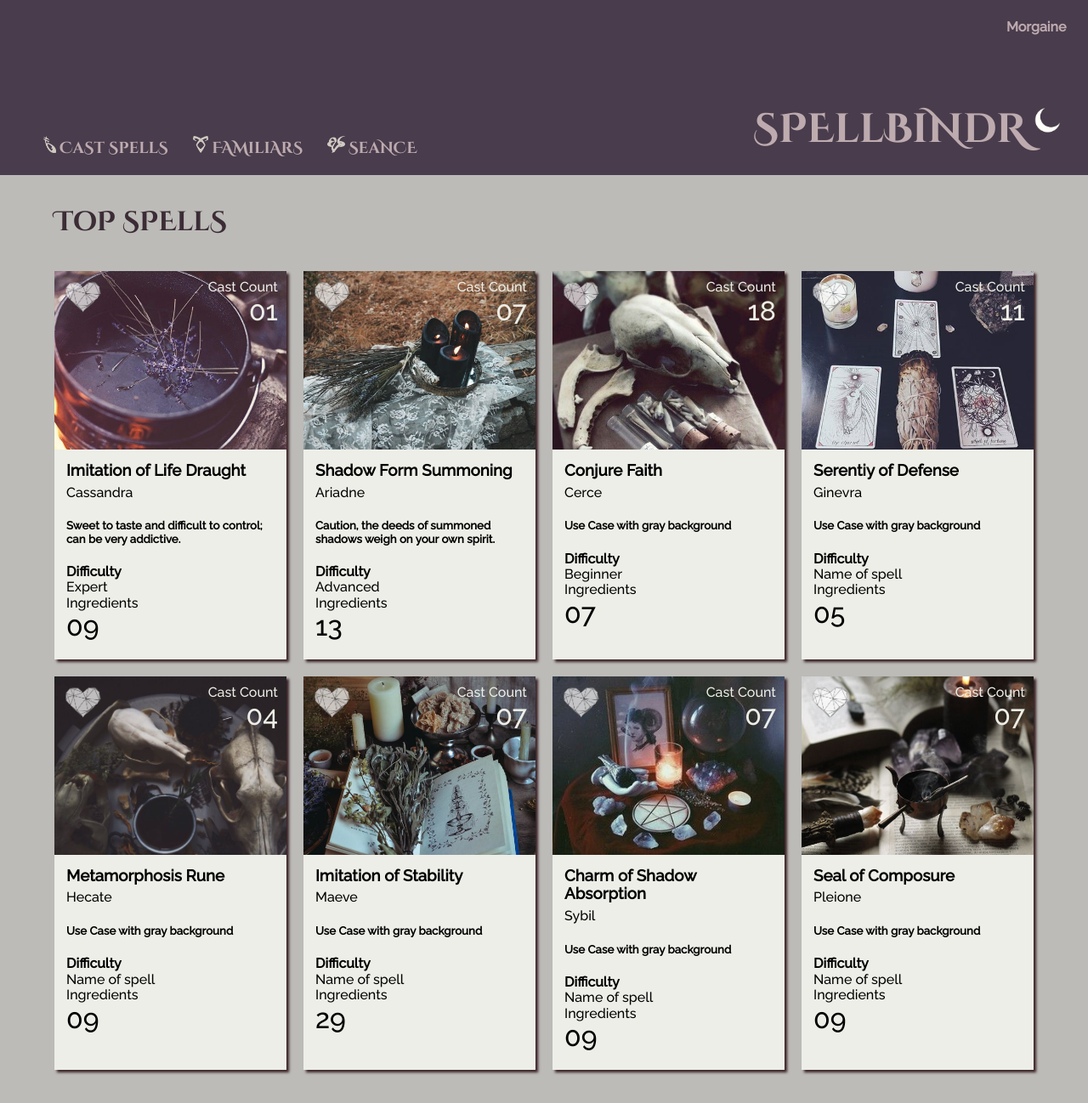
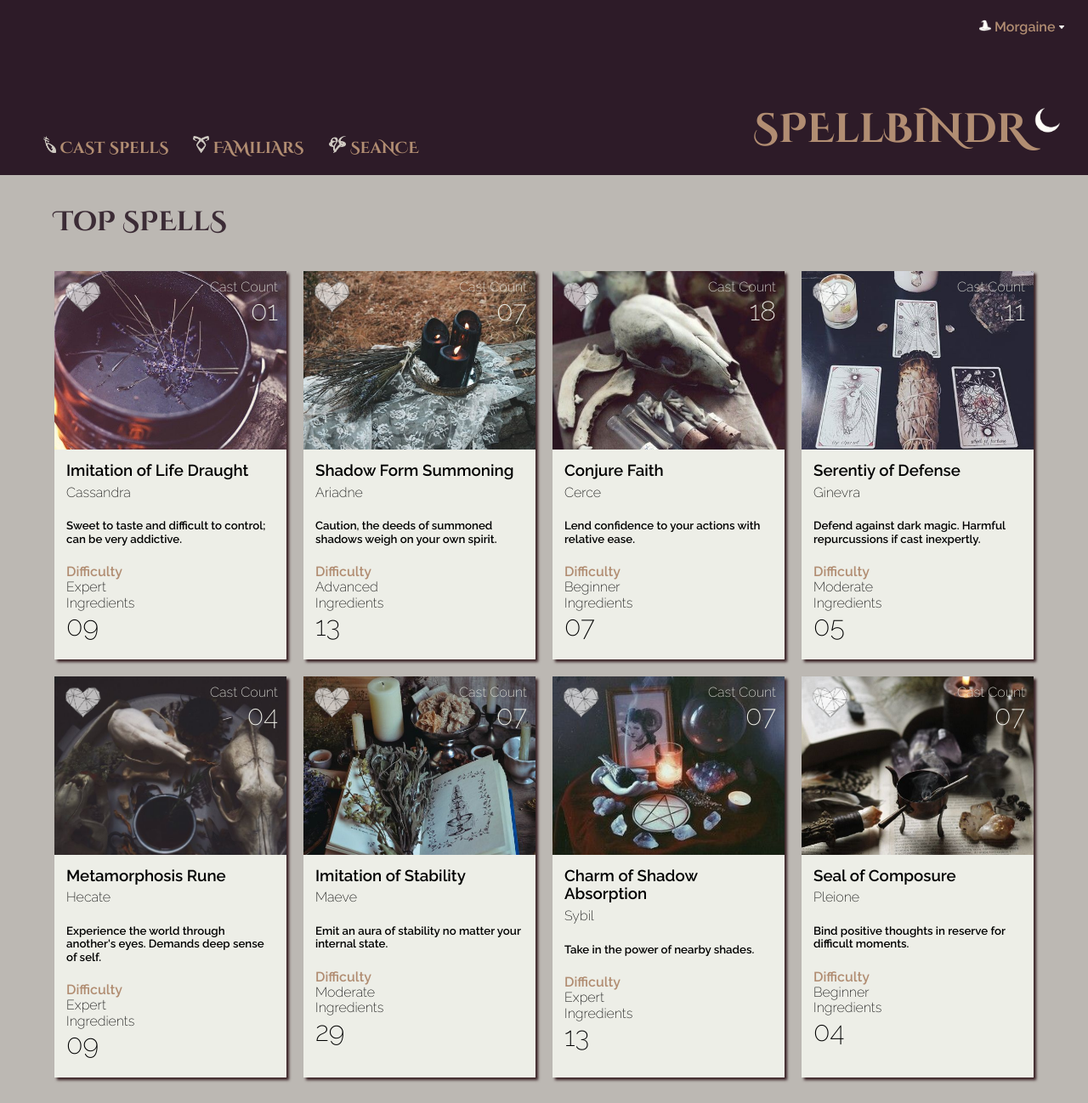
Before and after one commit to farmermel/ms-comp-challenge-2, a plain HTML site: page index.html in a window 1280 px wide. Shown: the whole page at 85% size. Drawn offline with Linux system fonts and the light colour scheme.

Commit message:
Finish writing copy on cards
Also add user icons

```diff
--- a/index.html
+++ b/index.html
@@ -4,23 +4,23 @@
     <link href="normalize.css" rel="stylesheet" type="text/css">
     <link href="styles.css" rel="stylesheet" type="text/css">
     <link href="https://fonts.googleapis.com/css?family=Cinzel+Decorative:400,700" rel="stylesheet">
-    <link href="https://fonts.googleapis.com/css?family=Raleway:300,500" rel="stylesheet">
+    <link href="https://fonts.googleapis.com/css?family=Raleway:200,600" rel="stylesheet">
     <meta name="viewport" content="width=device-width, initial-scale=1">
     <title>SpellBindr</title>
   </head>
   <body>
     <header>
       <div class="log-in-area">
-        <h4>Morgaine</h4>
+        <h4><img src="images/witch-hat-icon.png" class="hat-icon">Morgaine<img src="images/down-arrow.png" class="down-arrow"></h4>
         <h1 class="site-name">SPEllBiNdR<img src="images/moon.png" class="moon-icon" alt="Moon phase icon"></h1>
       </div>
       <nav>
-        <img src="images/runes/cast-spells.png">
-        <h3>CaSt SpellS</h3>
-        <img src="images/runes/familiars.png">
-        <h3>FAMiliArS</h3>
-        <img src="images/runes/seance.png">
-        <h3>SeaNCE</h3>
+        <h3><img src="images/runes/cast-spells.png">
+        CaSt SpellS</h3>
+        <h3><img src="images/runes/familiars.png">
+        FAMiliArS</h3>
+        <h3><img src="images/runes/seance.png">
+        SeaNCE</h3>
       </nav>
     </header>
     <aside><h1 class="top-spells">ToP SPEllS</h1></aside>
@@ -75,7 +75,7 @@
           <div class="card-body">
           <h3>Conjure Faith</h3>
           <p>Cerce</p>
-          <h5>Use Case with gray background</h5>
+          <h5>Lend confidence to your actions with relative ease.</h5>
           <h4>Difficulty</h4>
           <p>Beginner</p>
           <p>Ingredients</p>
@@ -94,9 +94,9 @@
           <div class="card-body">
           <h3>Serentiy of Defense</h3>
           <p>Ginevra</p>
-          <h5>Use Case with gray background</h5>
+          <h5>Defend against dark magic. Harmful repurcussions if cast inexpertly.</h5>
           <h4>Difficulty</h4>
-          <p>Name of spell</p>
+          <p>Moderate</p>
           <p>Ingredients</p>
           <p class="number-display">05</p>
         </div>
@@ -113,9 +113,9 @@
         <div class="card-body">
           <h3>Metamorphosis Rune</h3>
           <p>Hecate</p>
-          <h5>Use Case with gray background</h5>
+          <h5>Experience the world through another's eyes. Demands deep sense of self.</h5>
           <h4>Difficulty</h4>
-          <p>Name of spell</p>
+          <p>Expert</p>
           <p>Ingredients</p>
           <p class="number-display">09</p>
         </div>
@@ -132,9 +132,9 @@
         <div class="card-body">
           <h3>Imitation of Stability</h3>
           <p>Maeve</p>
-          <h5>Use Case with gray background</h5>
+          <h5>Emit an aura of stability no matter your internal state.</h5>
           <h4>Difficulty</h4>
-          <p>Name of spell</p>
+          <p>Moderate</p>
           <p>Ingredients</p>
           <p class="number-display">29</p>
         </div>
@@ -151,11 +151,11 @@
         <div class="card-body">
           <h3>Charm of Shadow Absorption</h3>
           <p>Sybil</p>
-          <h5>Use Case with gray background</h5>
+          <h5>Take in the power of nearby shades.</h5>
           <h4>Difficulty</h4>
-          <p>Name of spell</p>
+          <p>Expert</p>
           <p>Ingredients</p>
-          <p class="number-display">09</p>
+          <p class="number-display">13</p>
         </div>
       </article>
 
@@ -170,11 +170,11 @@
         <div class="card-body">
           <h3>Seal of Composure</h3>
           <p>Pleione</p>
-          <h5>Use Case with gray background</h5>
+          <h5>Bind positive thoughts in reserve for difficult moments.</h5>
           <h4>Difficulty</h4>
-          <p>Name of spell</p>
+          <p>Beginner</p>
           <p>Ingredients</p>
-          <p class="number-display">09</p>
+          <p class="number-display">04</p>
         </div>
       </article>
 
--- a/styles.css
+++ b/styles.css
@@ -2,13 +2,14 @@ body {
   margin: 0;
   padding: 0 0 30px 0;
   font-size: 16px;
-  background-color: #bcbbb8;
+  /*background-color: #bcbbb8;*/
+  background-color: #bcb8b3;
 }
 
 header {
   position: relative;
   padding: 1% 2% 1% 4%;
-  background-color: #493c4c ;
+  background-color: #2D1B28;
   height: 180px;
 }
 
@@ -24,13 +25,13 @@ main {
 
 img {
   height: 20px;
-  /*margin: 0 0 0 0;*/
 }
 
 nav {
   font-family: "Cinzel Decorative", serif;
   font-size: 0.9em;
-  color: #beabaf;
+  /*color: #beabaf;*/
+  color: #b18d72;
   position: absolute;
   text-align: center;
   bottom: 20px;
@@ -38,12 +39,13 @@ nav {
 }
 
 h4 {
-  margin: 10px auto 0px
+  margin: 10px auto 0px;
+  color: #b18d72
 }
 
 div > h1 {
   font-family: "Cinzel Decorative", serif;
-  color: #beabaf;
+  color: #b18d72;
   margin: 5px 18px 20px;
 }
 
@@ -58,8 +60,9 @@ nav > h3:hover {
 
 aside > h1 {
   margin: 3% 0 3% 5%;
-    font-family: "Cinzel Decorative", serif;
+  font-family: "Cinzel Decorative", serif;
   color: #3c2c36;
+  /*color: #2D1B28;*/
 }
 
 article {
@@ -75,6 +78,16 @@ p {
   font-family: "Raleway", serif;
   color: #beabaf;
   text-align: center;
+}
+
+.hat-icon {
+  height: 14px;
+  margin: 0 4px 0 0;
+}
+
+img.down-arrow {
+  height: 10px;
+  margin: 0 0 0 3px;
 }
 
 .site-name {
```
Also changed, not shown: images/down-arrow.png (added), images/witch-hat-icon.png (added).
